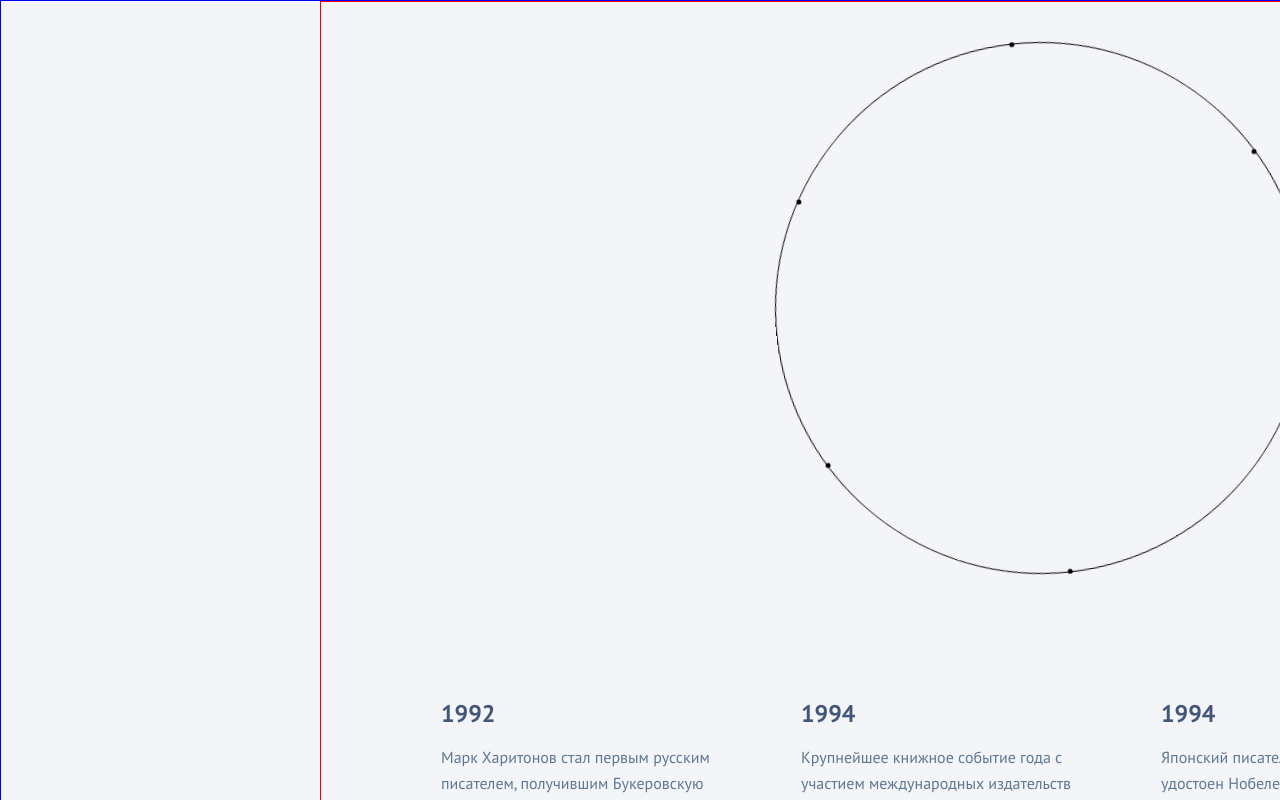
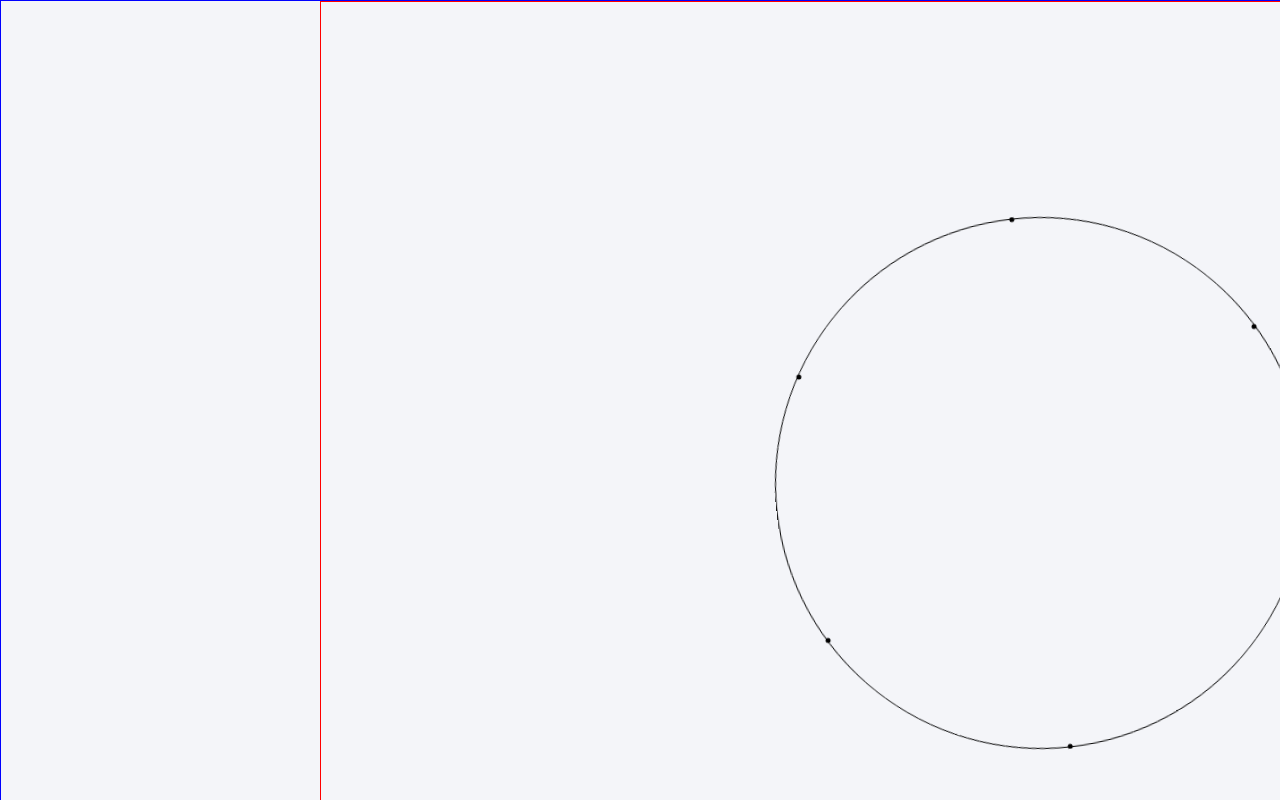
Before and after one commit to Stepan-Suprunov/Only_test, a React app: page / in a window 1280 px wide. Shown: the top 800 px of the page. Built offline with nearby package versions, Linux system fonts and the light colour scheme.

Commit message:
Positioning

```diff
--- a/src/components/circle/index.tsx
+++ b/src/components/circle/index.tsx
@@ -1,5 +1,5 @@
-import React, {useEffect, useRef} from "react";
-import {gsap} from 'gsap';
+import React, { useEffect, useRef } from 'react';
+import { gsap } from 'gsap';
 import styles from './style.module.scss'
 import { CirclePropsType } from './types';
 
--- a/src/components/swiper/index.tsx
+++ b/src/components/swiper/index.tsx
@@ -20,8 +20,8 @@ export function Swiper({items}: SwiperPropsType) {
             <div className={styles.swiperContainer}>
                 <SwiperCore
                     modules={[Navigation]}
-                    spaceBetween={60}
-                    slidesPerView={3.5}
+                    spaceBetween={85}
+                    slidesPerView={3.4}
                     onSwiper={(swiper) => {
                         setSwiperInstance(swiper);
                         setIsBeginning(swiper.isBeginning);
--- a/src/components/swiper/style.module.scss
+++ b/src/components/swiper/style.module.scss
@@ -1,15 +1,14 @@
 .swiperContainer {
   position: relative;
-  max-width: 1200px;
+  width: 1280px;
   margin: 0 auto;
-  padding: 20px;
 }
 
 .buttonsWrapper {
   position: absolute;
   top: 50%;
-  left: -5%;
-  right: -5%;
+  left: -4%;
+  right: -4%;
   transform: translateY(-50%);
   display: flex;
   justify-content: space-between;
@@ -17,17 +16,21 @@
 
 .slide {
   cursor: pointer;
-  width: 300px;
-  height: auto;
 }
 
 .year {
-  color: #42567A;
-  font-size: 24px;
+  font-family: 'Bebas Neue';
+  font-size: 25px;
+  line-height: 120%;
+  color: var(--color-blue);
   margin-bottom: 15px;
 }
 
 .description {
-  color: #5E7793;
-  line-height: 1.6;
+  font-size: 20px;
+  line-height: 30px;
 }
+
+p, h3 {
+  margin: 0;
+};
--- a/src/components/swiper/swiper-buttons/index.tsx
+++ b/src/components/swiper/swiper-buttons/index.tsx
@@ -33,5 +33,4 @@ export function SwiperButtons({
             </button>
         </div>
     );
-
 };
--- a/src/global.scss
+++ b/src/global.scss
@@ -28,7 +28,8 @@
 }
 
 :root {
-  --color-black-blue: #42567A
+  --color-black-blue: #42567A;
+  --color-blue: #3877EE;
 }
 
 body {
--- a/src/layouts/info-block-layout/style.module.scss
+++ b/src/layouts/info-block-layout/style.module.scss
@@ -2,9 +2,8 @@
   display: flex;
   flex-direction: column;
   align-items: center;
-  gap: 80px;
-  padding: 40px 0;
-  max-width: 1440px;
+  gap: 96px;
+  padding: 215px 0;
   margin: 0 auto;
   width: 100%;
 }
```
